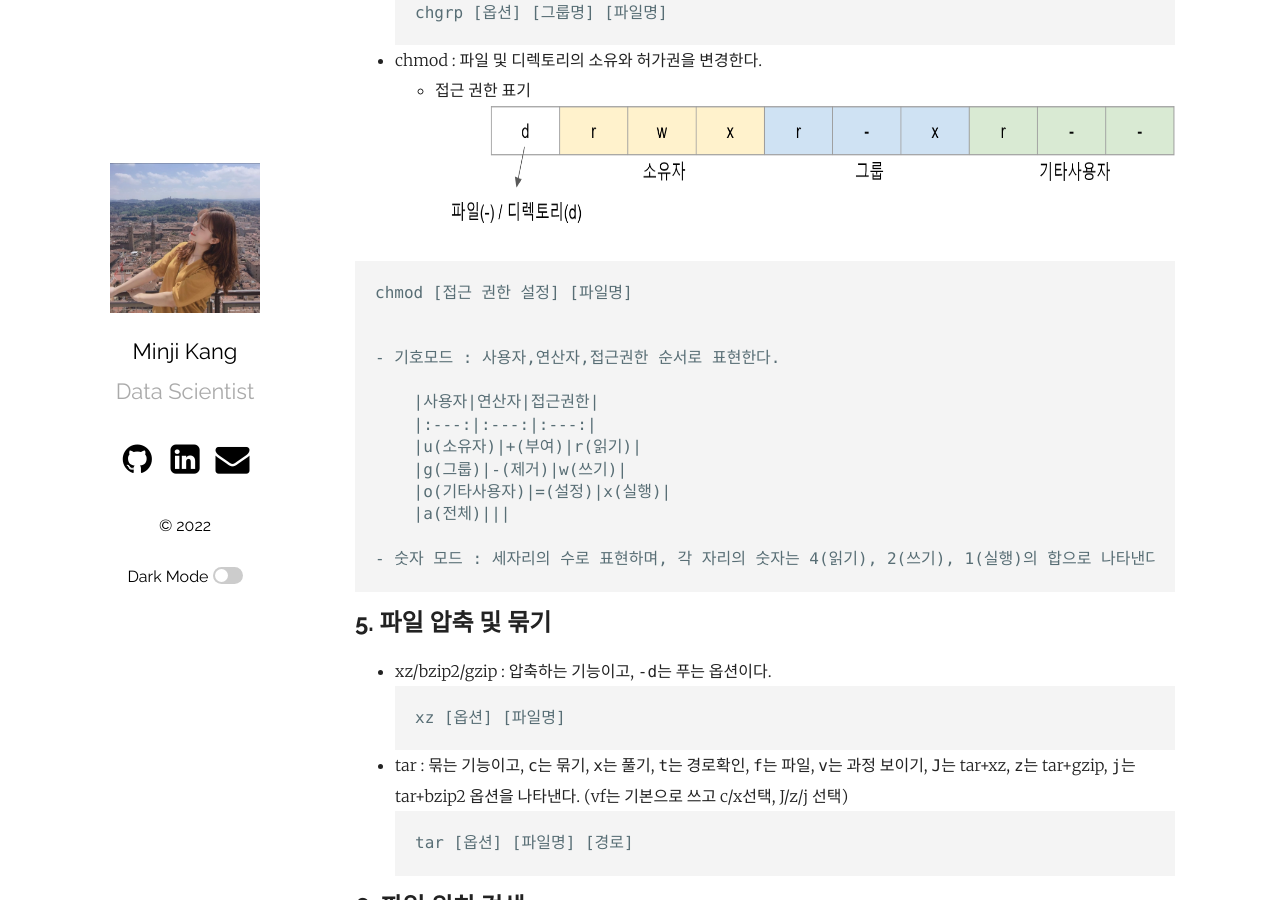
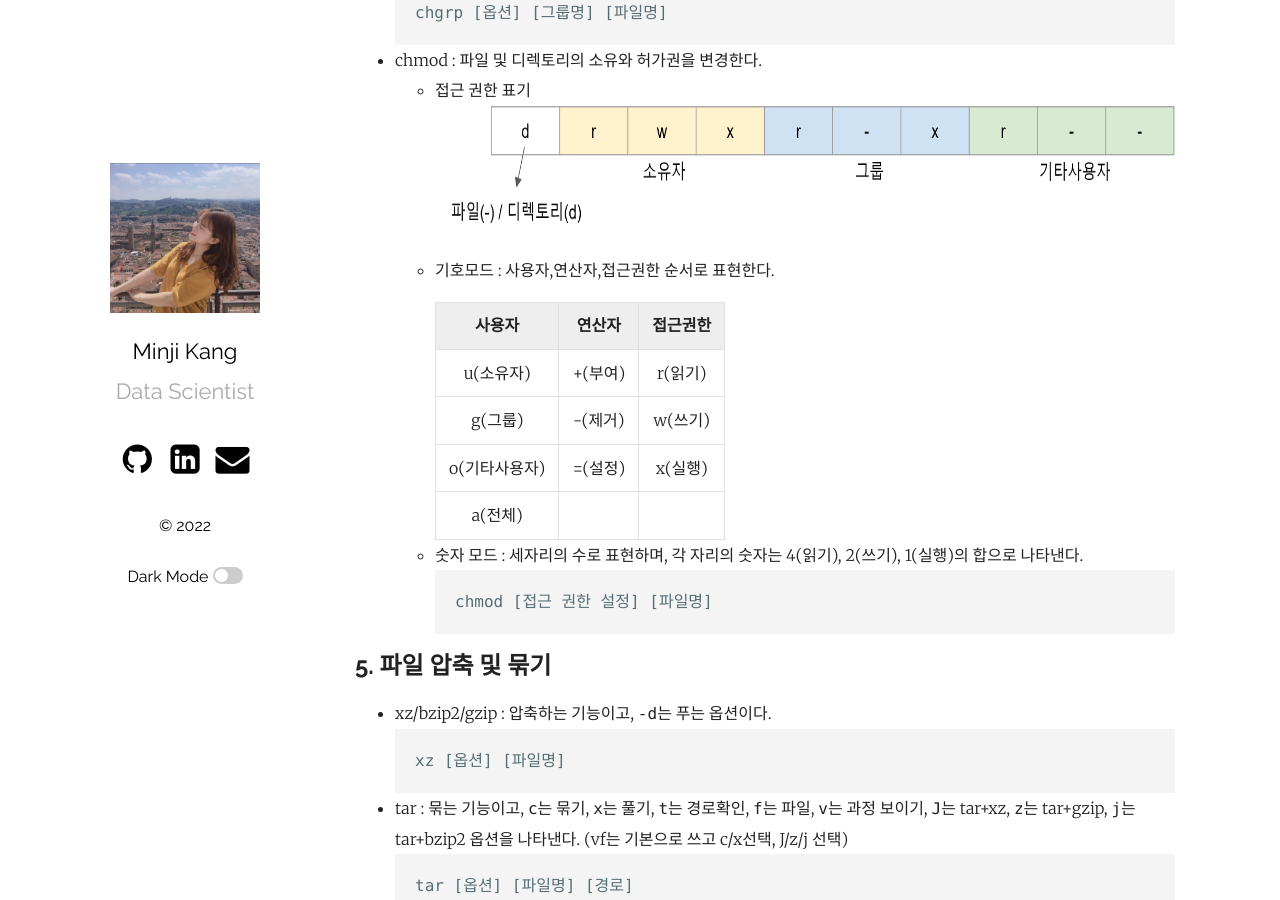
Before and after one commit to mmminji/mmminji.github.io, a Jekyll site: the page built from _posts/2022-03-15-리눅스.markdown, in a window 1280 px wide and 900 px high, scrolled down 4369 px. Built offline with Jekyll 4.4.1, drawn with Linux system fonts in a browser that asks for light colours; comment, search, counter and statistics services are not loaded.

Commit message:
Update 2022-03-15-리눅스.markdown

````diff
--- a/_posts/2022-03-15-리눅스.markdown
+++ b/_posts/2022-03-15-리눅스.markdown
@@ -118,11 +118,6 @@ chgrp [옵션] [그룹명] [파일명]
 - chmod : 파일 및 디렉토리의 소유와 허가권을 변경한다.
     - 접근 권한 표기
 ![](https://github.com/mmminji/mmminji.github.io/blob/main/assets/post_pics/Linux-chmod.png?raw=true){: width="800" height="130"}
-
-```console
-chmod [접근 권한 설정] [파일명]
-```
-
     - 기호모드 : 사용자,연산자,접근권한 순서로 표현한다.
 
         |사용자|연산자|접근권한|
@@ -133,6 +128,9 @@ chmod [접근 권한 설정] [파일명]
         |a(전체)|||
 
     - 숫자 모드 : 세자리의 수로 표현하며, 각 자리의 숫자는 4(읽기), 2(쓰기), 1(실행)의 합으로 나타낸다.
+```console
+chmod [접근 권한 설정] [파일명]
+```
 
 
 
````
